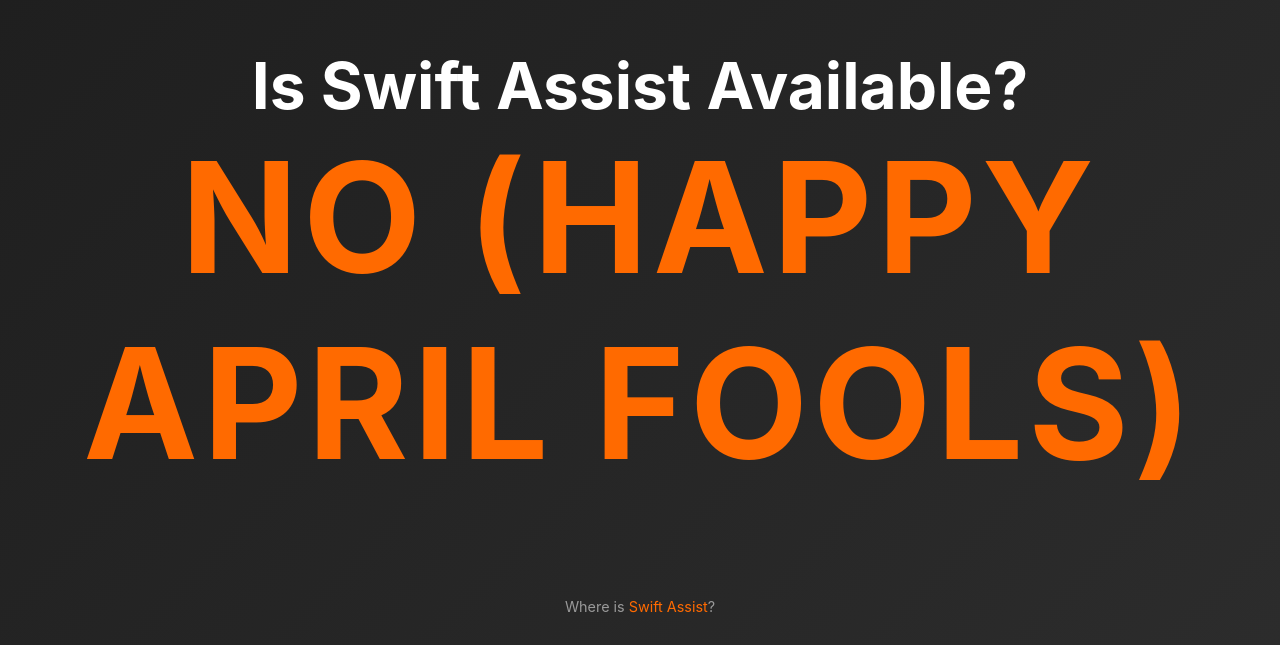
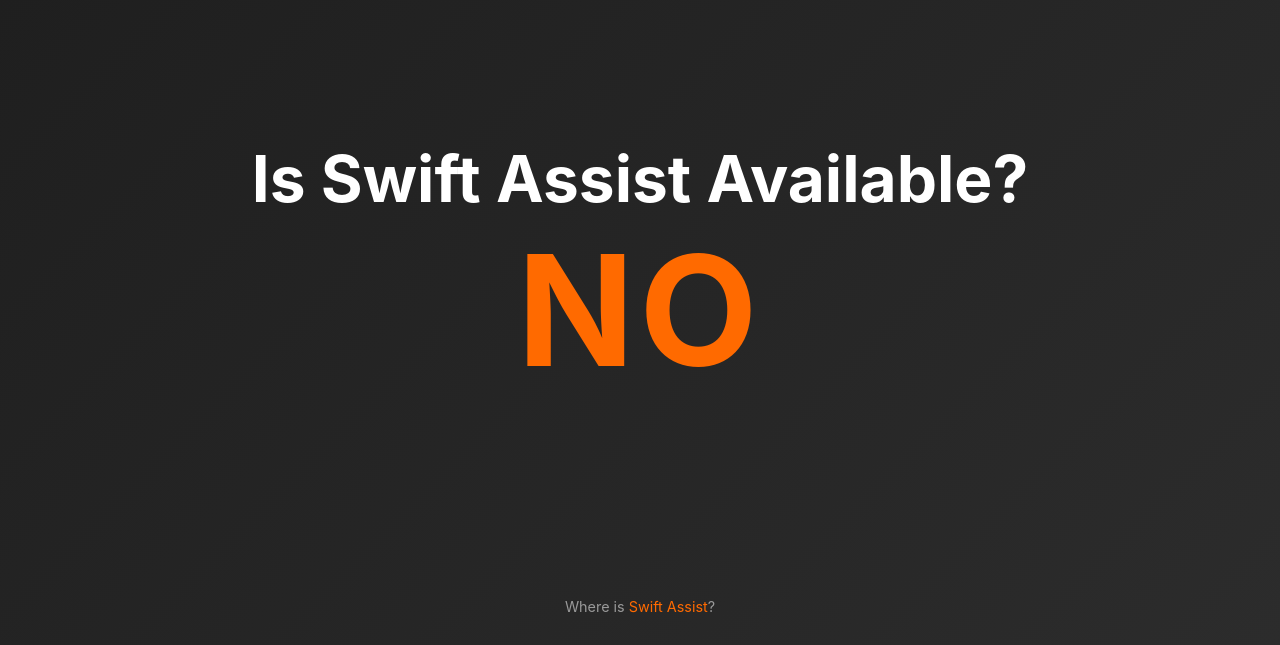
Before and after one commit to cameroncooke/isswiftassistavailable, a plain HTML site: page index.html in a window 1280 px wide. Shown: the part 155-800 px from the top of the page. Drawn offline with Linux system fonts and the light colour scheme.

Commit message:
Update index.html

```diff
--- a/index.html
+++ b/index.html
@@ -94,7 +94,7 @@
         <script type="text/javascript" src="https://cdnjs.buymeacoffee.com/1.0.0/button.prod.min.js" data-name="bmc-button" data-slug="cameroncooke" data-color="#FFDD00" data-emoji=""  data-font="Cookie" data-text="Buy me a coffee" data-outline-color="#000000" data-font-color="#000000" data-coffee-color="#ffffff"></script>
     </div>
     <h2>Is Swift Assist Available?</h2>
-    <h1>NO (Happy April Fools)</h1>
+    <h1>NO</h1>
     <footer>
         Where is <a href="https://dimillian.medium.com/where-is-swift-assist-6ea348767cf3" target="_blank" rel="noopener noreferrer">Swift Assist</a>?
     </footer>
```
